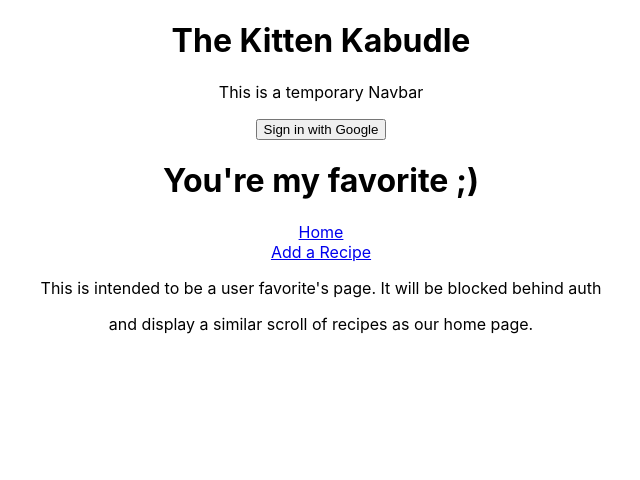
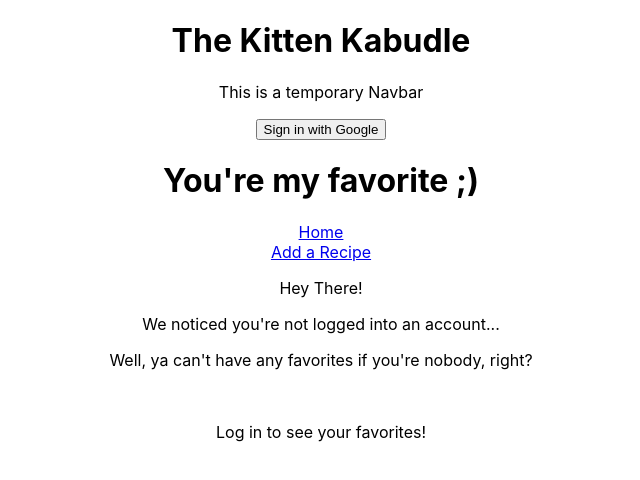
Before and after one commit to GioEpic123/Kabudle, a React (Create React App) app in the folder kabudle/: page /favorites in a window 1280 px wide. Shown: the top 480 px of the page, without its empty margins (319-959 px from the left). Built offline with nearby package versions, Linux system fonts and the light colour scheme; no server answers.

Commit message:
Blocked favorites behind auth, working on adder

```diff
--- a/kabudle/src/components/Navbar.tsx
+++ b/kabudle/src/components/Navbar.tsx
@@ -1,30 +1,48 @@
-import React from "react";
-import { getAuth, GoogleAuthProvider, signInWithPopup } from "firebase/auth";
-import app from "../util/DBConnect.js"; // Make sure this file correctly initializes your Firebase app
+import React, { useContext } from 'react';
+import { getAuth, GoogleAuthProvider, signInWithPopup, signOut } from 'firebase/auth';
+import app from '../util/DBConnect';
+import { UserContext } from '../util/UserContext.tsx';
 
 function Navbar() {
+  const user = useContext(UserContext);
+  const auth = getAuth(app);
 
   const handleGoogleSignIn = () => {
-    const auth = getAuth(app);
+
     const provider = new GoogleAuthProvider();
-
     signInWithPopup(auth, provider)
       .then((result) => {
-        // User is signed in.
-        const user = result.user;
-        console.log("User signed in:", user);
+        console.log('User signed in:', result.user);
       })
       .catch((error) => {
-        // Handle Errors
-        console.error("Error signing in:", error);
+        console.error('Error signing in:', error);
       });
   };
+
+  const handleSignOut = () => {
+    signOut(auth)
+    .then(() => {
+        // Do something after sign-out?
+    })
+    .catch((error) => {
+        console.error("Error signing out:", error);
+    })
+  }
 
   return (
     <span>
       <h1>The Kitten Kabudle</h1>
       <p>This is a temporary Navbar</p>
-      <button onClick={handleGoogleSignIn}>Sign in with Google</button>
+      {user ? (
+        <div>
+          <p>Welcome, {user.displayName}!</p>
+          {/* Dumb workaround for null url, use a fallback or som */}
+          <img src={user.photoURL === null ? undefined : user.photoURL} alt="Profile" />
+          <button onClick={handleSignOut}>Sign Out</button>
+        </div>
+      ) : (
+        <button onClick={handleGoogleSignIn}>Sign in with Google</button>
+      )}
     </span>
   );
 }
--- a/kabudle/src/pages/Favorites.tsx
+++ b/kabudle/src/pages/Favorites.tsx
@@ -1,23 +1,39 @@
 import "../App.css";
-import { useNavigate } from "react-router-dom";
-import { initializeApp } from "firebase/app";
-import { getAuth, GoogleAuthProvider, signInWithPopup } from "firebase/auth";
 // ?? Idk what this does
 //import { useAuthState } from "react-firebase-hooks/auth";
-import React from "react";
-import Navbar from "../components/Navbar.tsx"
-
+import React, { useContext } from "react";
+import Navbar from "../components/Navbar.tsx";
+import { UserContext } from "../util/UserContext.tsx";
 
 function Favorites() {
+	const user = useContext(UserContext);
+
 	return (
 		<div>
-      <Navbar/>
+			<Navbar />
 			<h1>You're my favorite ;)</h1>
 			<a href="/">Home</a>
 			<br></br>
 			<a href="/add">Add a Recipe</a>
-      <p>This is intended to be a user favorite's page. It will be blocked behind auth</p>
-      <p> and display a similar scroll of recipes as our home page. </p>
+			{user ? (
+				//user
+				<div>
+					<p>Hia {user.displayName}! </p>
+					<p>
+						We're working on getting favorites up and running for your
+						faaaaavorite recipies!
+					</p>
+				</div>
+			) : (
+				//None
+				<div>
+					<p>Hey There!</p>
+					<p>We noticed you're not logged into an account...</p>
+					<p>Well, ya can't have any favorites if you're nobody, right?</p>
+					<br></br>
+					<p>Log in to see your favorites!</p>
+				</div>
+			)}
 		</div>
 	);
 }
--- a/kabudle/src/util/UserContext.tsx
+++ b/kabudle/src/util/UserContext.tsx
@@ -1,25 +1,21 @@
-import React, { createContext, useState, useEffect } from "react";
-import { getAuth, onAuthStateChanged } from "firebase/auth";
+import React, { createContext, useState, useEffect, ReactNode } from "react";
+import { getAuth, onAuthStateChanged, User } from "firebase/auth";
 import app from "../util/DBConnect.js";
 
-export const UserContext = createContext(null);
+export const UserContext = createContext<User | null>(null);
 
 // Provide user to other files
 // - UserProvider is a callback, taking children
-export const UserProvider = ({ children }) => {
+export const UserProvider = ({ children }: { children: ReactNode} ) => {
 	// May cause an issue, as can't assign user to null. If so, change type
-	const [user, setUser] = useState(null);
+	const [user, setUser] = useState<User | null>(null);
 
 	// - Triggers whenever file is used
 	useEffect(() => {
 		const auth = getAuth(app);
 		// - unsubscribe is also a callback
 		const unsubscribe = onAuthStateChanged(auth, (user) => {
-			if (user){
-				setUser(user);
-			}else{
-				setUser(null)
-			}
+			setUser(user);
 		});
 		// Cleanup subscription on unmount
 		return () => unsubscribe();
```
Lines whose indentation alone changed are shown as unchanged.
